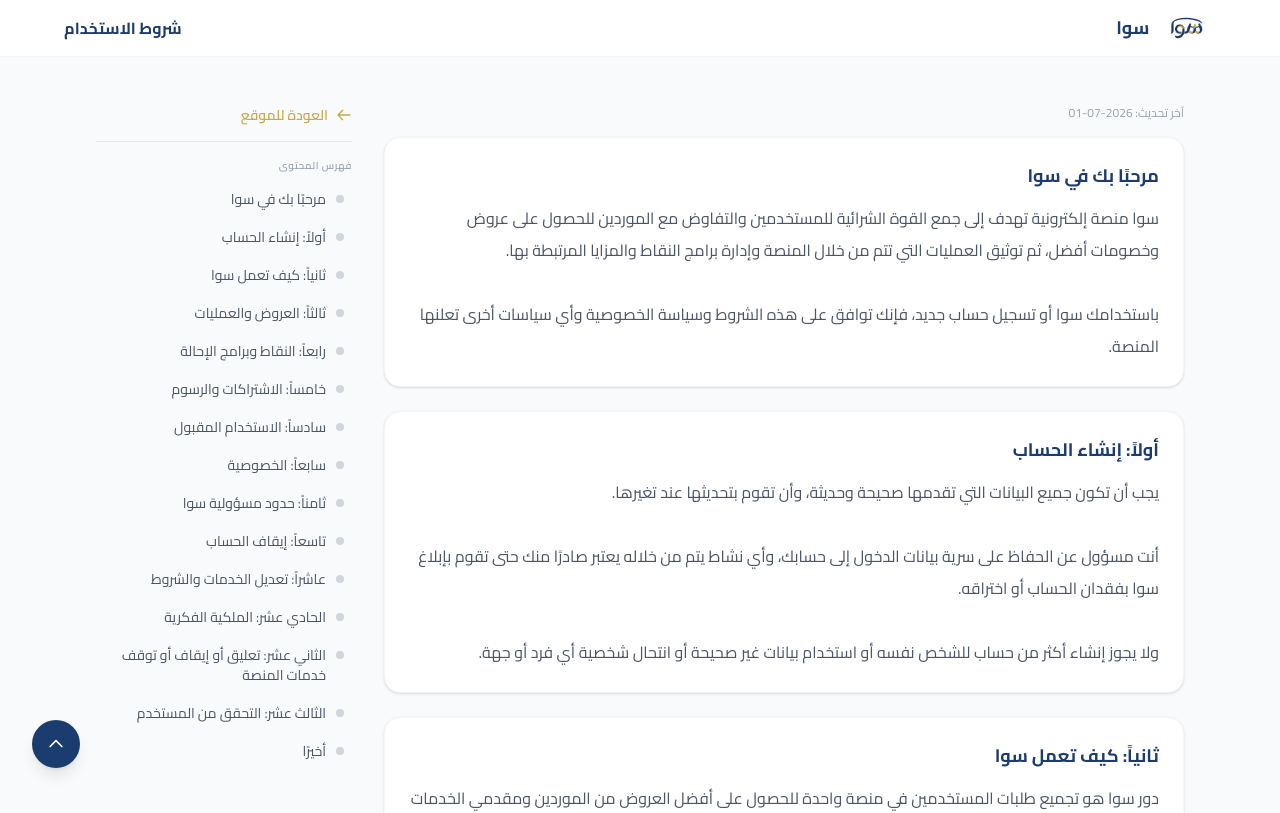
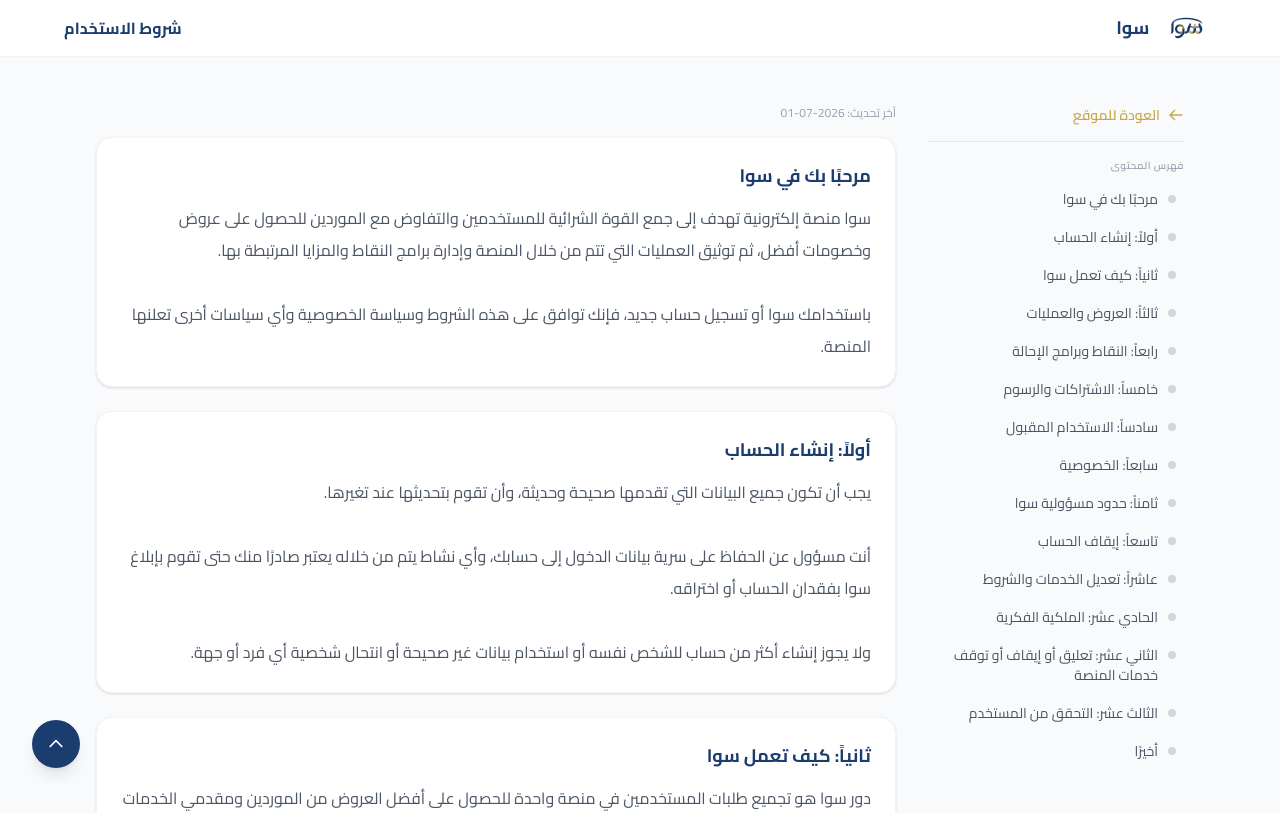
Before and after one commit to eng-ashraf7747/sawa-web, a Next.js app: page /legal/terms in a window 1280 px wide. Shown: the top 813 px of the page. Built offline with nearby package versions, Linux system fonts and the light colour scheme.

Commit message:
feat: redesign legal terms page with sticky sidebar and scrollspy

```diff
--- a/app/legal/terms/page.tsx
+++ b/app/legal/terms/page.tsx
@@ -36,18 +36,18 @@
       <header className="bg-white border-b border-gray-100 px-4 md:px-6 lg:px-8 py-3 sticky top-0 z-40">
         <div className="max-w-6xl mx-auto flex items-center justify-between">
           <a href="/" className="flex items-center gap-2 hover:opacity-80 transition">
-            <img src="/Sawa-logo.png" alt="سوا" className="h-8" />
-            <span className="text-[#1a3c6e] font-bold text-lg hidden sm:inline">سوا</span>
+            <img src="/Sawa-logo.png" alt="سوا" className="h-7 sm:h-8" />
+            <span className="text-[#1a3c6e] font-bold text-base sm:text-lg hidden sm:inline">سوا</span>
           </a>
-          <h1 className="text-[#1a3c6e] font-bold text-sm md:text-base">شروط الاستخدام</h1>
+          <h1 className="text-[#1a3c6e] font-bold text-xs sm:text-sm md:text-base">شروط الاستخدام</h1>
         </div>
       </header>
 
-      {/* ─── زر الفهرس العائم — موبايل فقط ─────────────── */}
-      <div className="lg:hidden fixed bottom-20 right-4 z-50">
+      {/* ─── زر الفهرس العائم — موبايل/تابلت فقط ────────── */}
+      <div className="lg:hidden fixed bottom-20 right-3 sm:right-4 z-50">
         <button
           onClick={() => setMobileTocOpen(!mobileTocOpen)}
-          className="bg-[#1a3c6e] text-white w-12 h-12 rounded-full flex items-center justify-center shadow-lg transition hover:bg-[#15306a]"
+          className="bg-[#1a3c6e] text-white w-11 h-11 sm:w-12 sm:h-12 rounded-full flex items-center justify-center shadow-lg transition hover:bg-[#15306a]"
           aria-label="فهرس المحتوى"
         >
           <svg className="w-5 h-5" fill="none" stroke="currentColor" viewBox="0 0 24 24">
@@ -56,16 +56,16 @@
         </button>
       </div>
 
-      {/* ─── قائمة الفهرس المنبثقة — موبايل فقط ──────────── */}
+      {/* ─── قائمة الفهرس المنبثقة — موبايل/تابلت فقط ──── */}
       {mobileTocOpen && (
         <div className="lg:hidden fixed inset-0 z-40 bg-black/40" onClick={() => setMobileTocOpen(false)}>
           <div
-            className="absolute bottom-32 right-4 bg-white rounded-2xl shadow-xl p-4 w-72 max-h-[60vh] overflow-y-auto"
+            className="absolute bottom-28 sm:bottom-32 right-3 sm:right-4 bg-white rounded-2xl shadow-xl p-3 sm:p-4 w-64 sm:w-72 max-h-[55vh] sm:max-h-[60vh] overflow-y-auto"
             onClick={(e) => e.stopPropagation()}
           >
             <a
               href="/"
-              className="flex items-center gap-2 text-sm font-semibold text-[#c9a84c] hover:underline mb-3 pb-3 border-b border-gray-100"
+              className="flex items-center gap-2 text-sm font-semibold text-[#c9a84c] hover:underline mb-2 sm:mb-3 pb-2 sm:pb-3 border-b border-gray-100"
             >
               <svg className="w-4 h-4" fill="none" stroke="currentColor" viewBox="0 0 24 24">
                 <path strokeLinecap="round" strokeLinejoin="round" strokeWidth={2} d="M10 19l-7-7m0 0l7-7m-7 7h18" />
@@ -78,13 +78,13 @@
                   key={section.id}
                   href={`#${section.id}`}
                   onClick={() => setMobileTocOpen(false)}
-                  className={`flex items-start gap-2.5 text-sm py-2 px-2 rounded-lg transition ${
+                  className={`flex items-start gap-2.5 text-xs sm:text-sm py-1.5 sm:py-2 px-2 rounded-lg transition ${
                     activeSection === section.id
                       ? "bg-[#1a3c6e]/10 text-[#1a3c6e] font-semibold"
                       : "text-gray-600 hover:bg-gray-50"
                   }`}
                 >
-                  <span className={`w-2 h-2 rounded-full mt-1.5 flex-shrink-0 ${
+                  <span className={`w-1.5 h-1.5 sm:w-2 sm:h-2 rounded-full mt-1 sm:mt-1.5 flex-shrink-0 ${
                     activeSection === section.id ? "bg-[#c9a84c]" : "bg-gray-300"
                   }`} />
                   {section.title}
@@ -96,37 +96,10 @@
       )}
 
       {/* ─── التخطيط الرئيسي ────────────────────────────── */}
-      <div className="max-w-6xl mx-auto px-4 md:px-6 lg:px-8 py-8 md:py-12 flex gap-8">
+      <div className="max-w-6xl mx-auto px-4 md:px-6 lg:px-8 py-6 sm:py-8 md:py-12 flex gap-6 lg:gap-8">
 
-        {/* ─── المحتوى ──────────────────────────────────── */}
-        <main className="flex-1 min-w-0 max-w-[800px] mx-auto lg:mx-0">
-          <p className="text-xs text-gray-400 mb-4">آخر تحديث: {LEGAL_TERMS_LAST_UPDATED}</p>
-
-          <div className="space-y-6">
-            {LEGAL_TERMS.map((section) => (
-              <section
-                key={section.id}
-                id={section.id}
-                ref={(el) => { sectionRefs.current[section.id] = el; }}
-                className="bg-white rounded-2xl border border-gray-100 shadow-sm p-5 md:p-6 scroll-mt-16"
-              >
-                <h2 className="text-[#1a3c6e] font-bold text-base md:text-lg mb-3">
-                  {section.title}
-                </h2>
-                <div className="text-gray-600 text-sm md:text-base leading-relaxed md:leading-loose whitespace-pre-line">
-                  {section.content}
-                </div>
-              </section>
-            ))}
-          </div>
-
-          <p className="text-xs text-gray-400 text-center pt-6">
-            جميع الحقوق محفوظة لمنصة سوا &copy; {new Date().getFullYear()}
-          </p>
-        </main>
-
-        {/* ─── الفهرس الجانبي — ديسكتوب فقط ────────────── */}
-        <aside className="hidden lg:block w-64 flex-shrink-0">
+        {/* ─── الفهرس الجانبي — ديسكتوب فقط (يمين في RTL) ── */}
+        <aside className="hidden lg:block w-60 xl:w-64 flex-shrink-0 order-1">
           <div className="sticky top-16">
             <a
               href="/"
@@ -161,12 +134,39 @@
           </div>
         </aside>
 
+        {/* ─── المحتوى (يسار في RTL) ─────────────────────── */}
+        <main className="flex-1 min-w-0 max-w-[800px] mx-auto lg:mx-0 order-2">
+          <p className="text-[11px] sm:text-xs text-gray-400 mb-3 sm:mb-4">آخر تحديث: {LEGAL_TERMS_LAST_UPDATED}</p>
+
+          <div className="space-y-4 sm:space-y-6">
+            {LEGAL_TERMS.map((section) => (
+              <section
+                key={section.id}
+                id={section.id}
+                ref={(el) => { sectionRefs.current[section.id] = el; }}
+                className="bg-white rounded-xl sm:rounded-2xl border border-gray-100 shadow-sm p-4 sm:p-5 md:p-6 scroll-mt-16 select-none"
+              >
+                <h2 className="text-[#1a3c6e] font-bold text-sm sm:text-base md:text-lg mb-2 sm:mb-3">
+                  {section.title}
+                </h2>
+                <div className="text-gray-600 text-xs sm:text-sm md:text-base leading-relaxed sm:leading-relaxed md:leading-loose whitespace-pre-line">
+                  {section.content}
+                </div>
+              </section>
+            ))}
+          </div>
+
+          <p className="text-[11px] sm:text-xs text-gray-400 text-center pt-4 sm:pt-6">
+            جميع الحقوق محفوظة لمنصة سوا &copy; {new Date().getFullYear()}
+          </p>
+        </main>
+
       </div>
 
       {/* ─── زر العودة للأعلى ───────────────────────────── */}
       <a
         href="#top"
-        className="fixed bottom-6 left-6 md:bottom-8 md:left-8 bg-[#1a3c6e] hover:bg-[#15306a] text-white w-10 h-10 md:w-12 md:h-12 rounded-full flex items-center justify-center shadow-lg transition z-50"
+        className="fixed bottom-4 sm:bottom-6 left-3 sm:left-6 md:bottom-8 md:left-8 bg-[#1a3c6e] hover:bg-[#15306a] text-white w-10 h-10 sm:w-11 sm:h-11 md:w-12 md:h-12 rounded-full flex items-center justify-center shadow-lg transition z-50"
         aria-label="العودة للأعلى"
       >
         <svg className="w-5 h-5" fill="none" stroke="currentColor" viewBox="0 0 24 24">
```
